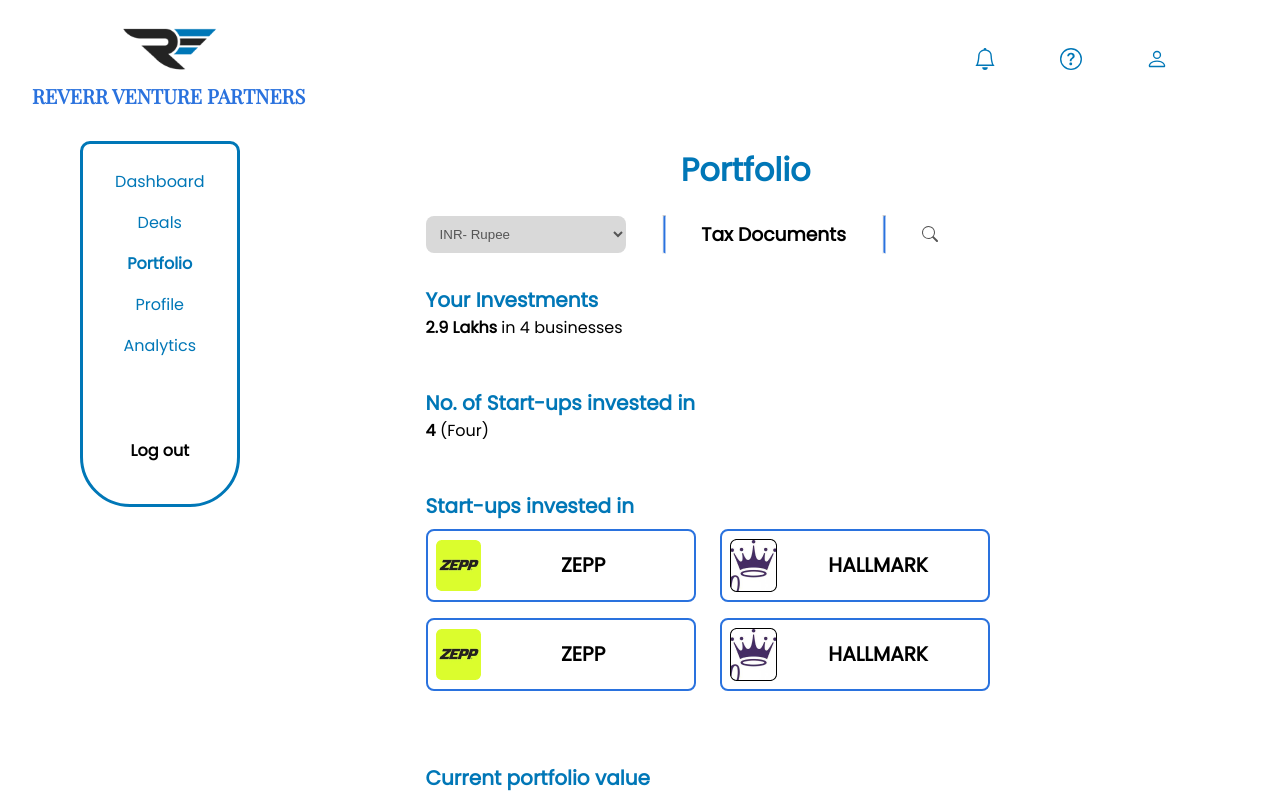
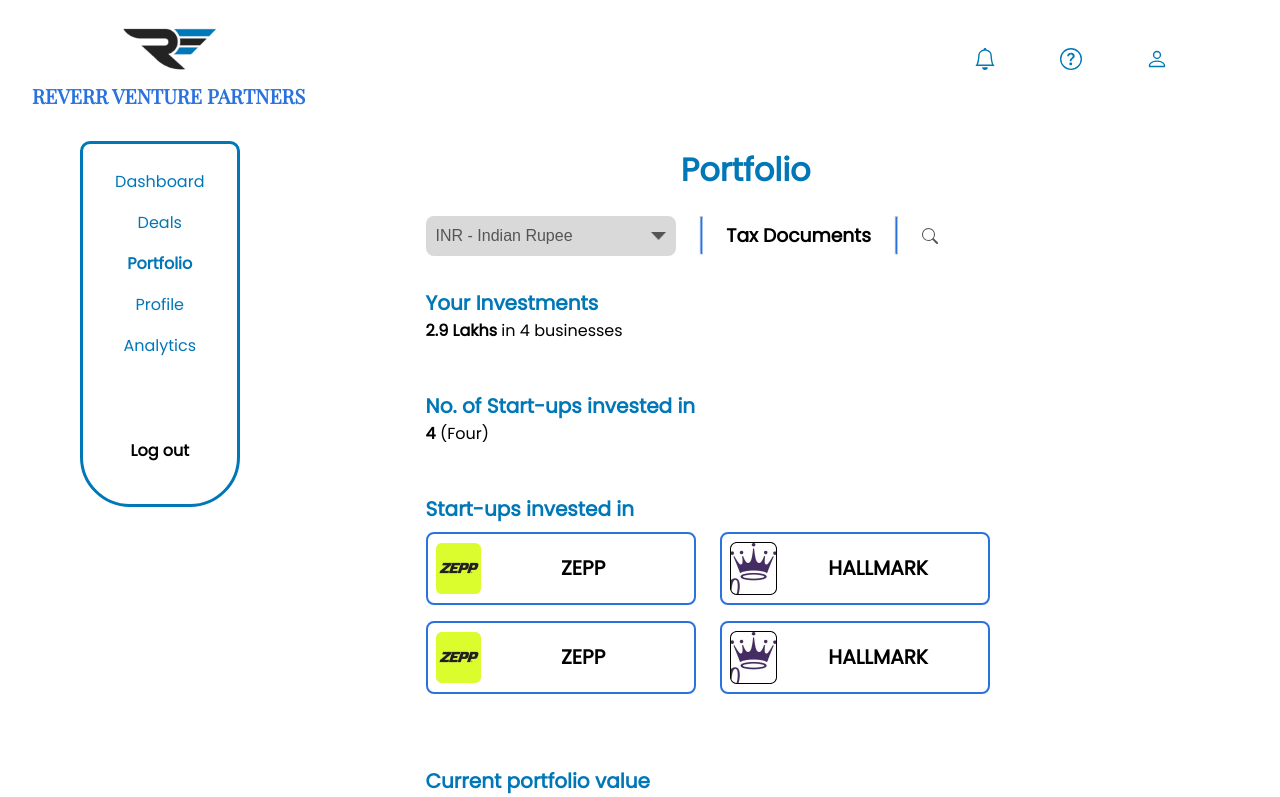
Before and after one commit to Reverr-Finaura/rvpreact, a React (Create React App) app: page /portfolio in a window 1280 px wide. Shown: the top 797 px of the page. Built offline with nearby package versions, Linux system fonts and the light colour scheme; no server answers; the database is empty.

Commit message:
custom dropdown implemented

```diff
--- a/src/pages/home/portfolio/Portfolio.js
+++ b/src/pages/home/portfolio/Portfolio.js
@@ -42,13 +42,11 @@
           <h1 style={{ color: "#0077B7", textAlign: "center" }}>Portfolio</h1>
 
           <div className="portfolio__top-bar">
-            <div className="portfolio__dropdown-wrap">
-              <select name="amount" id="amount" className="portfolio__dropdown">
-                <option value="1">INR- Rupee</option>
-                <option value="2">USD- Dollar</option>
-                <option value="3">GBP- Pound Sterling</option>
-              </select>
-            </div>
+            <select name="amount" id="amount" className="portfolio__dropdown">
+              <option value="1">INR - Indian Rupee</option>
+              <option value="2">USD - US Dollar</option>
+              <option value="3">GBP - Pound Sterling</option>
+            </select>
             <hr
               style={{
                 width: "7%",
--- a/src/pages/home/portfolio/portfolio.css
+++ b/src/pages/home/portfolio/portfolio.css
@@ -19,16 +19,6 @@
   width: 80%;
   color: #2a72de;
   align-items: center;
-}
-
-.portfolio__dropdown {
-  color: #555555;
-  width: 200px;
-  padding: 10px;
-  background: #d9d9d9;
-  border-radius: 8px;
-  border: none;
-  outline: none;
 }
 
 .portfolio__investments {
@@ -66,3 +56,32 @@
 .portfolio__investment-by {
   margin-bottom: 2rem;
 }
+
+/* Custom Dropdown*/
+
+select {
+  color: #555555;
+  width: 250px;
+  padding: 10px 35px 10px 10px;
+  font-size: 16px;
+  border: none;
+  outline: none;
+  border-radius: 8px;
+  height: 40px;
+  -webkit-appearance: none;
+  -moz-appearance: none;
+  appearance: none;
+  background: url("../../../assets/img/downArrow.png") 96% / 6% no-repeat #eee;
+  background-color: #d9d9d9;
+}
+
+select::-ms-expand {
+  display: none;
+}
+
+@media screen and (min-width: 0\0) {
+  select {
+    background: none\9;
+    padding: 5px\9;
+  }
+}
```
Also changed, not shown: src/assets/img/downArrow.png (added).
